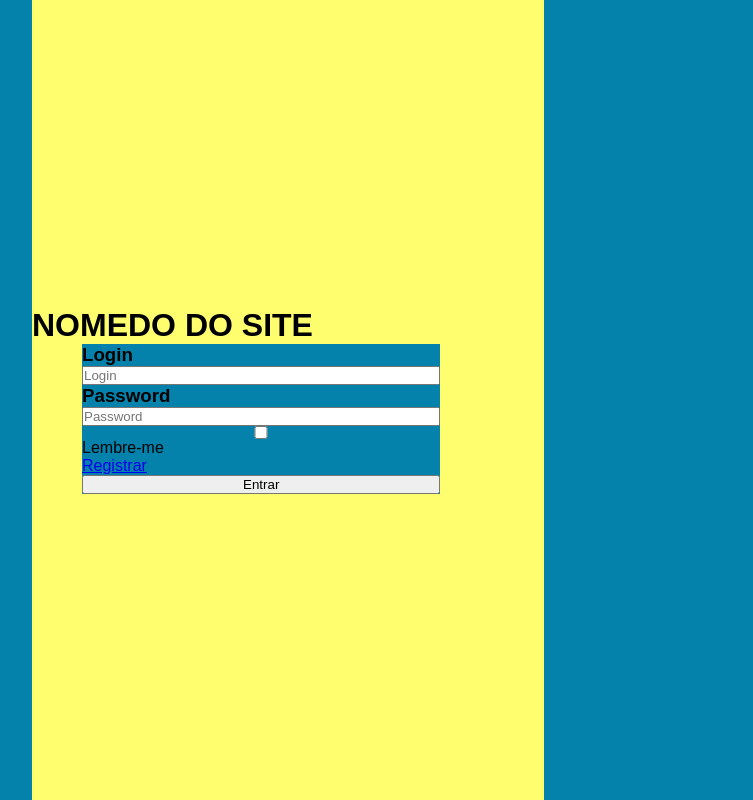
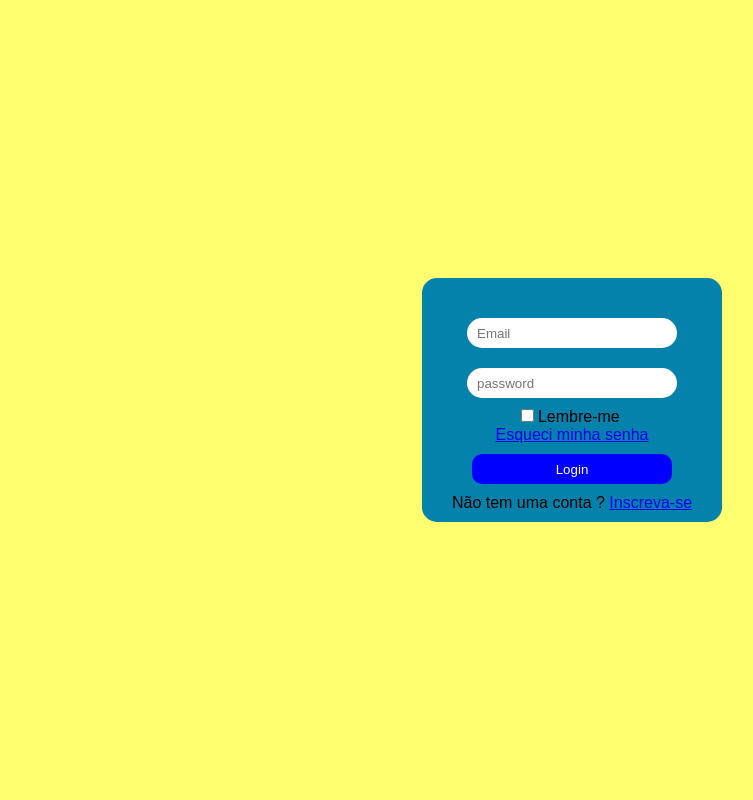
Before and after one commit to mathespbf/Progeto, a plain HTML site: page index.html in a window 1280 px wide. Shown: the whole page, without its empty margins (68-821 px from the left). Drawn offline with Linux system fonts and the light colour scheme.

Commit message:
refazendo tudo
foi refeito tudo para teste do navegador do celular

```diff
--- a/index.html
+++ b/index.html
@@ -9,20 +9,18 @@
 <body>
     <div class="container">
         <div class="arealogin">
-            <h1 class="h1">NOMEDO DO SITE</h1>
-            <div class="espacologin">
-                <h3>Login</h3>
-                <input type="text" placeholder="Login">
-                <h3>Password</h3>
-                <input type="password" placeholder="Password">
-                <input type="checkbox" name="lembreme" id="lembreme">
-                <label for="lembreme">Lembre-me</label>
-                <a href="#">Registrar</a>
-                <button class="btnentrar">Entrar</button>
+            <input class="inputcaixa" type="email" placeholder="Email">
+            <input class="inputcaixa" type="password" placeholder="password">
+            <div class="texto1">
+                <input class="lembremecheck" type="checkbox" name="lembreme" id="lembreme">
+                <label class="lembremelabel" for="lembreme">Lembre-me</label>
+                <a href="#">Esqueci minha senha</a>
             </div>
-        </div>
-        <div class="arealaretal">
-
+            <button class="btnlogin">Login</button>
+            <div class="texto2">
+                <label for="">Não tem uma conta ?</label>
+                <a href="#">Inscreva-se</a>
+            </div>
         </div>
     </div>
 </body>
--- a/style.css
+++ b/style.css
@@ -5,26 +5,58 @@
 }
 
 .container{
-    background-color: #0482ab;
-    display: flex;
-    align-items: center;
-}
-.arealogin{
-    margin-left: 100px;
-    width: 40%;
+    width: 100vw;
     height: 100vh;
-    background-color: #fffe6e;
+    background-color: hsl(60, 100%, 72%);
     display: flex;
     justify-content: center;
+    align-items: center;
     flex-direction: column;
+
 }
 
-.espacologin{
-    width: 70%;
-    margin-left: 50px;
+.arealogin{
+    width: 300px;
     background-color: #0482ab;
     display: flex;
     justify-content: center;
+    align-items: center;
+    flex-direction: column;
+    border-radius: 15px;
+    padding-top: 20px;
+}
 
-    flex-direction: column;
+.inputcaixa{
+    width: 200px;
+    height: 30px;
+    border: 0;
+    border-radius: 15px;
+    margin-top: 20px;
+    padding-left: 10px;
 }
+
+.texto1{
+    padding: 10px;
+
+}
+
+.lembremecheck{
+    margin-left: 25px;
+}
+
+.texto1 a{
+    display: flex;
+}
+
+.btnlogin{
+    width: 200px;
+    height: 30px;
+    border: 0;
+    background-color: blue;
+    border-radius: 10px;
+    color: white;
+}
+
+.texto2{
+    padding: 10px;
+}
```
